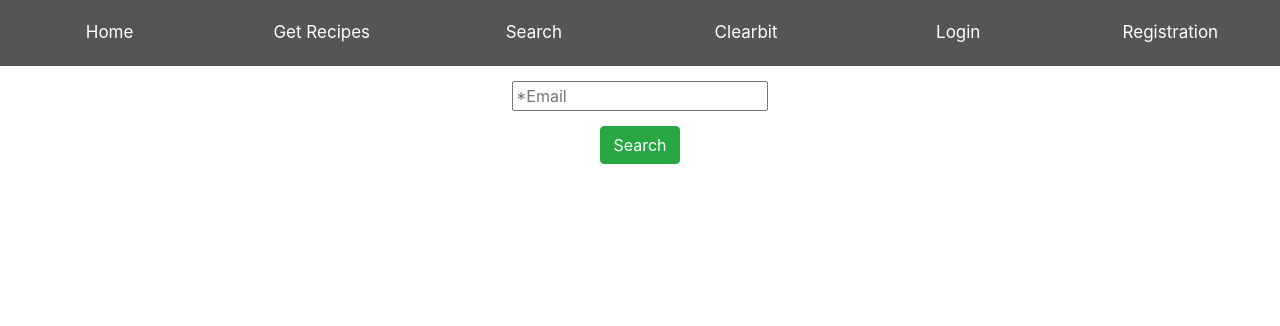
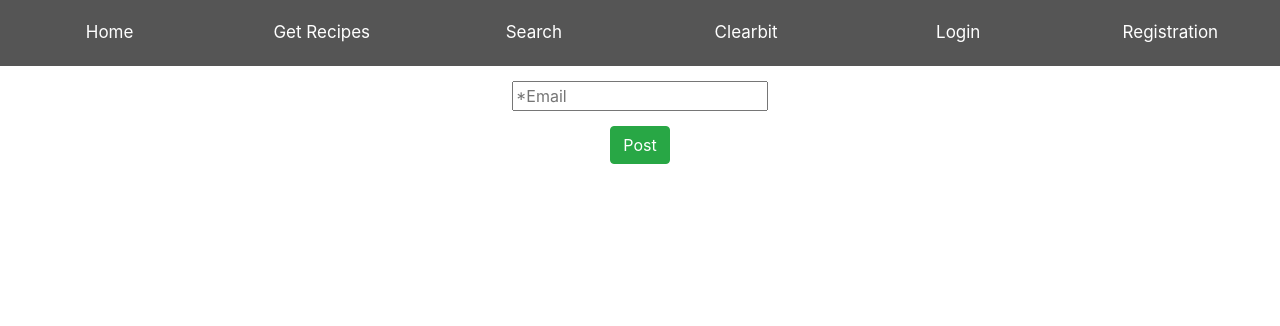
Before and after one commit to mifa43/Food_recipes_app, a Django app: page /view-clearbit/ in a window 1280 px wide. Shown: the top 326 px of the page. Run offline with Django 3.2, Linux system fonts and the light colour scheme; some libraries are stand-ins or nearby versions.

Commit message:
izmenjeno ime dugmeta

```diff
--- a/foodRecipes/templates/main/clearbit.html
+++ b/foodRecipes/templates/main/clearbit.html
@@ -11,7 +11,7 @@ Create Account
        {% csrf_token %}
        <input type="email" id="email"  name="email" placeholder="*Email" style="margin: 15px;"><br>
 
-       <button type="submit" class="btn btn-success">Search</button>
+       <button type="submit" class="btn btn-success">Post</button>
    </form>
 
    <script>
```
